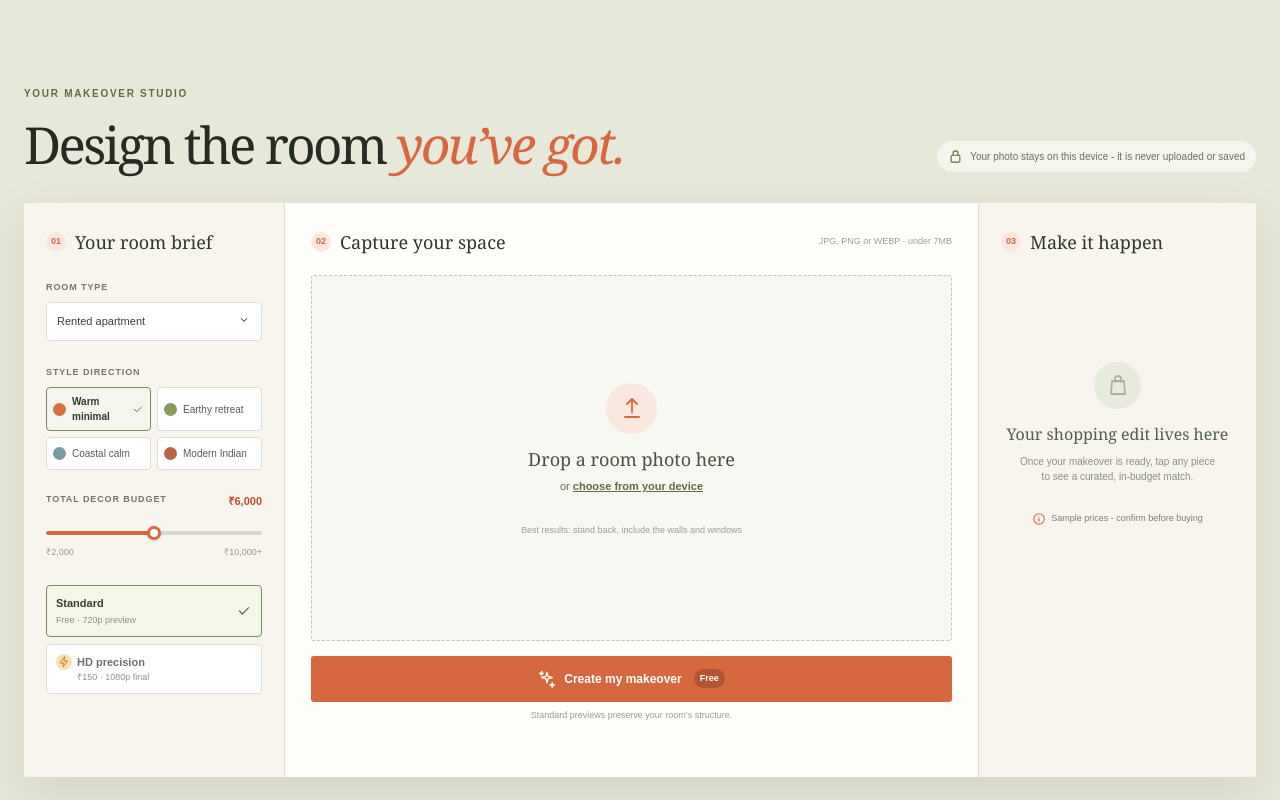
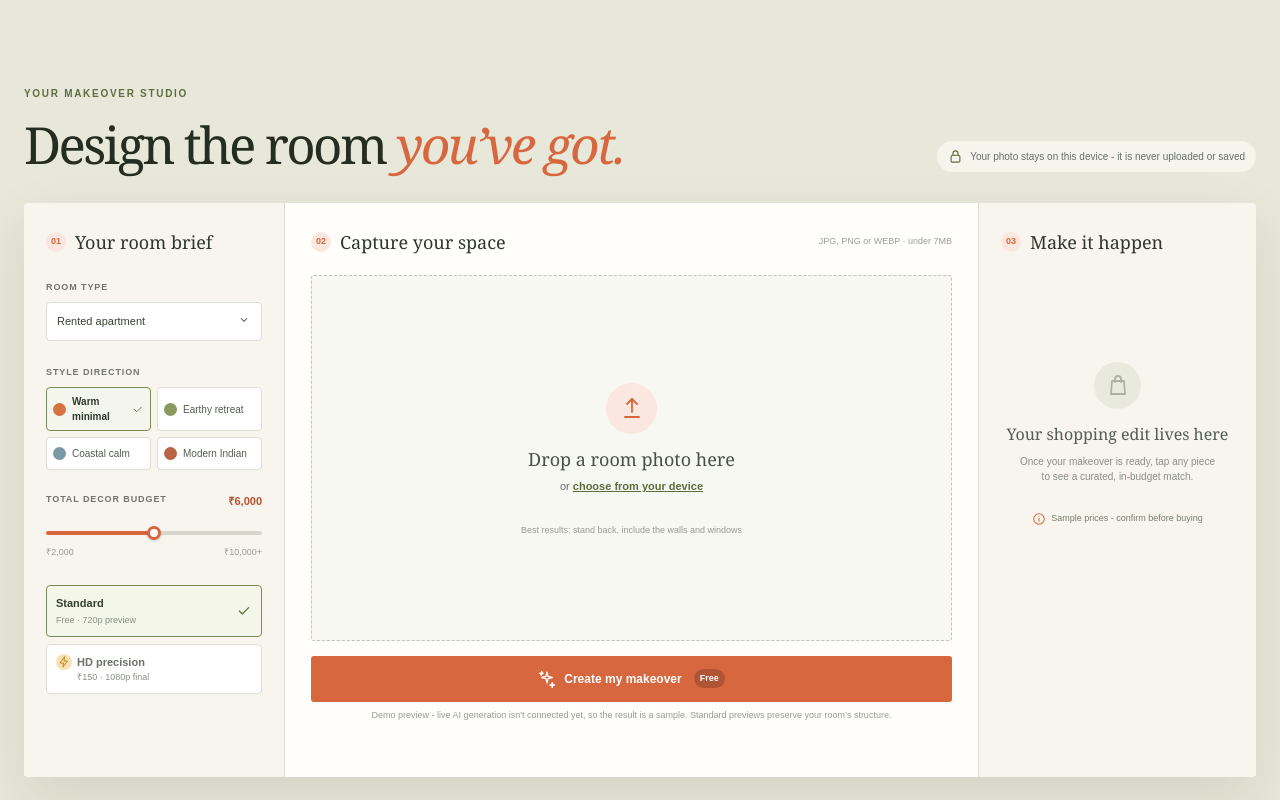
Before and after one commit to dimpyyadav2027-art/roomly, a Next.js app: page / in a window 1280 px wide. Both pictures are taken after a click on the button "Try it free". Shown: the part 78-878 px from the top of the page. Built offline with nearby package versions, Linux system fonts and the light colour scheme.

Commit message:
Show demo disclosure upfront: landing CTA and studio create button

```diff
--- a/src/app/page.tsx
+++ b/src/app/page.tsx
@@ -238,7 +238,7 @@ export default function HomePage() {
                 <h1>See your room’s<br /><em>next version.</em></h1>
                 <p className="hero-text">Upload the room you have. Discover the space it could become — with a makeover you can actually shop and a budget you can actually keep.</p>
                 <div className="hero-actions">
-                  <button className="primary-button" onClick={goToStudio}>Start your makeover <Icon name="arrow" size={18} /></button>
+                  <button className="primary-button" onClick={goToStudio}>Start your makeover <Icon name="arrow" size={18} /></button><p className="generation-note hero-demo-note">Free demo preview - live AI generation isn't connected yet.</p>
                   <button className="watch-button" onClick={() => document.getElementById("how-it-works")?.scrollIntoView({ behavior: "smooth" })}><span className="play-dot"><Icon name="play" size={12} /></span> How it works</button>
                 </div>
                 <div className="proof-line"><span className="faces"><i>R</i><i>A</i><i>N</i><i>J</i></span><span><b>Made for</b> renters, PGs &amp; first homes</span></div>
@@ -313,7 +313,7 @@ export default function HomePage() {
               </div>
             )}
             <button className="makeover-button" onClick={generateMakeover} disabled={isGenerating}>{isGenerating ? <><span className="spinner" /> Creating your room</> : <><Icon name="sparkle" size={18} /> {generated ? "Recreate this look" : "Create my makeover"}<span className="button-price">{tier === "pro" ? "₹150" : "Free"}</span></>}</button>
-            <p className="generation-note">{tier === "pro" ? "HD includes high-detail texture, lighting and export." : "Standard previews preserve your room’s structure."}</p>
+            <p className="generation-note">Demo preview - live AI generation isn't connected yet, so the result is a sample. {tier === "pro" ? "HD includes high-detail texture, lighting and export." : "Standard previews preserve your room’s structure."}</p>
           </section>
 
           <aside className={`shop-panel ${generated ? "shop-ready" : ""}`}>
```
